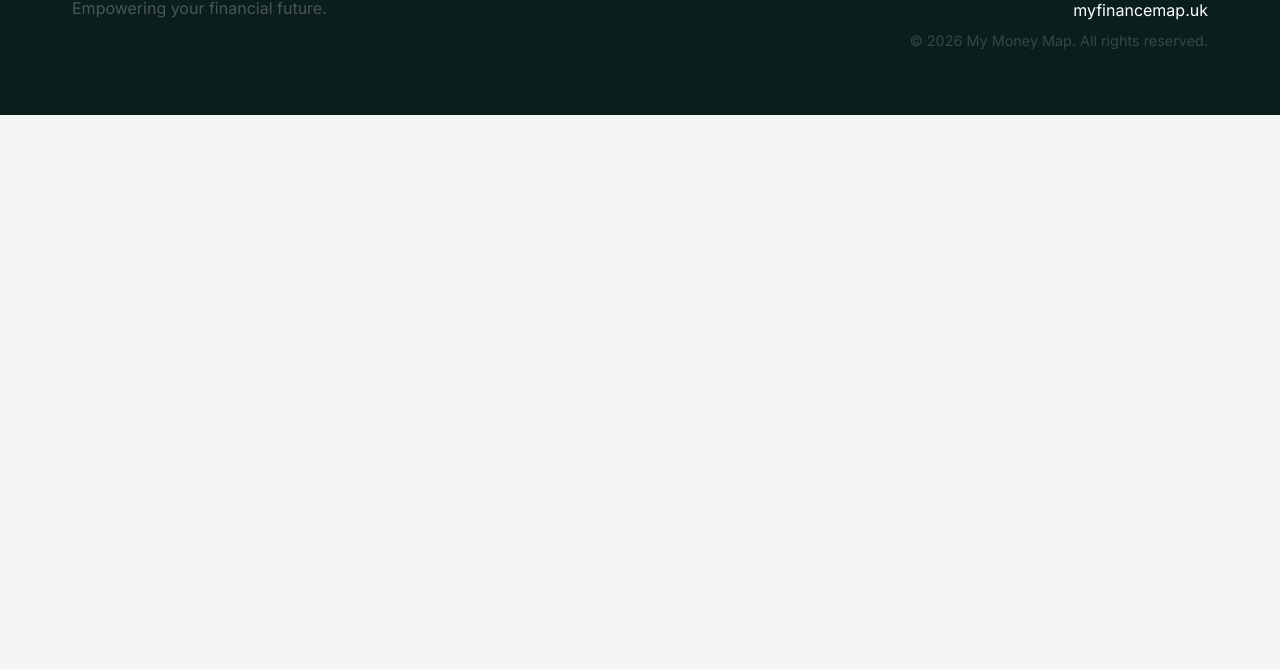
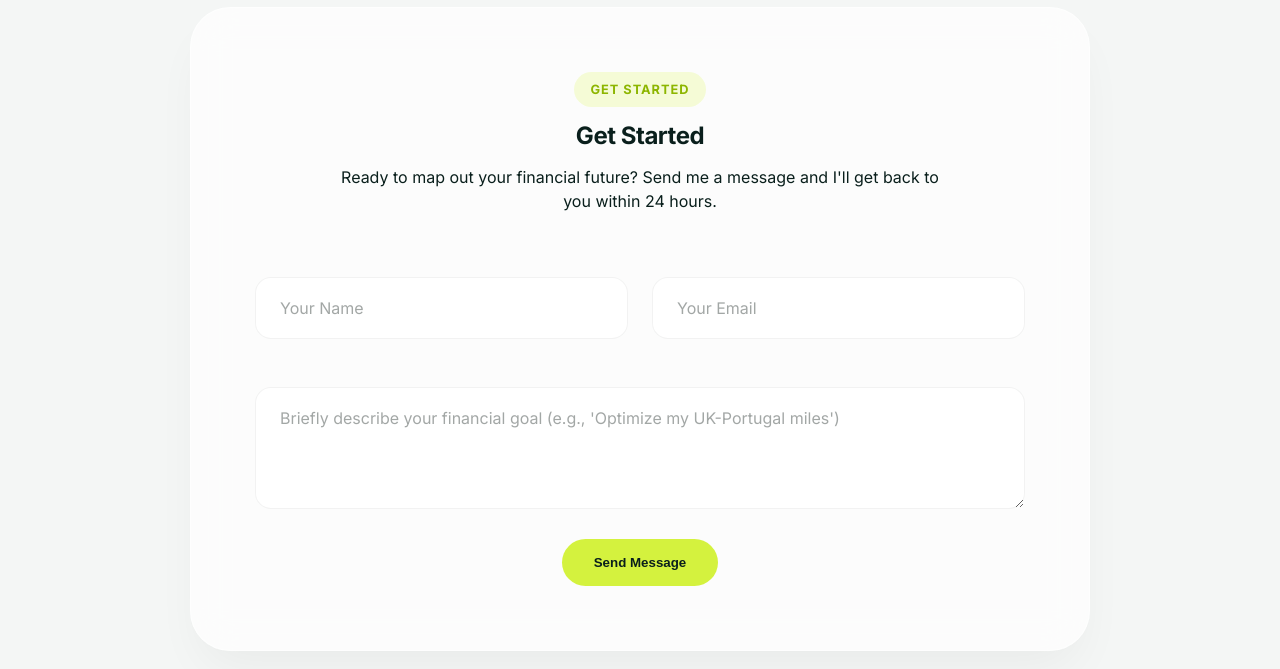
Before and after one commit to mhancock85/my-money-map, a plain HTML site: page index.html in a window 1280 px wide. Shown: the part 2571-3240 px from the top of the page. Before the commit the page ends 2686 px from the top, so only its background shows below. Drawn offline with Linux system fonts and the light colour scheme.

Commit message:
Add premium glassmorphic contact section with bilingual support

```diff
--- a/index.html
+++ b/index.html
@@ -55,7 +55,7 @@
                     <button class="lang-btn active" data-lang="en" title="English">🇬🇧</button>
                     <button class="lang-btn" data-lang="pt" title="Português">🇧🇷</button>
                 </div>
-                <a href="#contact" class="btn btn-primary" data-i18n="nav.book">Book a Free Discovery Call</a>
+                <a href="#contact" class="btn btn-primary" data-i18n="nav.book_call">Book a Free Discovery Call</a>
             </div>
         </div>
     </nav>
@@ -189,6 +189,41 @@
             </div>
         </div>
     </section>
+    <!-- Contact Section -->
+    <section id="contact" class="contact">
+        <div class="container">
+            <div class="contact-glass">
+                <div class="section-header" style="text-align: center;">
+                    <span class="tag" data-i18n="contact.title">Get Started</span>
+                    <h2 data-i18n="contact.title">Get Started</h2>
+                    <p style="max-width: 600px; margin: 1rem auto;" data-i18n="contact.description">Ready to map out
+                        your financial future? Send me a message and I'll get back to you within 24 hours.</p>
+                </div>
+
+                <form class="contact-form">
+                    <div class="form-row">
+                        <div class="form-group">
+                            <input type="text" data-i18n-placeholder="contact.name_placeholder" placeholder="Your Name"
+                                required>
+                        </div>
+                        <div class="form-group">
+                            <input type="email" data-i18n-placeholder="contact.email_placeholder"
+                                placeholder="Your Email" required>
+                        </div>
+                    </div>
+                    <div class="form-group">
+                        <textarea rows="4" data-i18n-placeholder="contact.message_placeholder"
+                            placeholder="Briefly describe your financial goal (e.g., 'Optimize my UK-Portugal miles')"
+                            required></textarea>
+                    </div>
+                    <div style="text-align: center;">
+                        <button type="submit" class="btn btn-primary" data-i18n="contact.submit_button">Send
+                            Message</button>
+                    </div>
+                </form>
+            </div>
+        </div>
+    </section>
 
     <!-- Footer -->
     <footer>
--- a/style.css
+++ b/style.css
@@ -564,3 +564,82 @@ footer .social-link:hover {
         display: none;
     }
 }
+
+/* Contact Section */
+.contact {
+    padding: 8rem 0;
+    background-color: var(--color-bg-light);
+    position: relative;
+    overflow: hidden;
+}
+
+.contact-glass {
+    background: rgba(255, 255, 255, 0.7);
+    backdrop-filter: blur(20px);
+    -webkit-backdrop-filter: blur(20px);
+    border-radius: 40px;
+    padding: 4rem;
+    border: 1px solid rgba(255, 255, 255, 0.5);
+    box-shadow: 0 25px 50px -12px rgba(0, 0, 0, 0.05);
+    max-width: 900px;
+    margin: 0 auto;
+}
+
+.contact-form {
+    margin-top: 3rem;
+}
+
+.form-row {
+    display: grid;
+    grid-template-columns: 1fr;
+    gap: 1.5rem;
+    margin-bottom: 1.5rem;
+}
+
+@media (min-width: 768px) {
+    .form-row {
+        grid-template-columns: 1fr 1fr;
+    }
+}
+
+.form-group {
+    margin-bottom: 1.5rem;
+}
+
+.form-group input,
+.form-group textarea {
+    width: 100%;
+    padding: 1.25rem 1.5rem;
+    background: white;
+    border: 1px solid rgba(0, 0, 0, 0.05);
+    border-radius: 16px;
+    font-family: inherit;
+    font-size: 1rem;
+    color: var(--color-text-dark);
+    transition: all 0.3s ease;
+}
+
+.form-group input:focus,
+.form-group textarea:focus {
+    outline: none;
+    border-color: var(--color-primary);
+    box-shadow: 0 0 0 4px rgba(212, 242, 62, 0.1);
+}
+
+.form-group input::placeholder,
+.form-group textarea::placeholder {
+    color: var(--color-text-grey);
+    opacity: 0.6;
+}
+
+/* Responsive adjustments */
+@media (max-width: 768px) {
+    .contact-glass {
+        padding: 2.5rem 1.5rem;
+        border-radius: 30px;
+    }
+
+    .hero-content h1 {
+        font-size: 2.5rem;
+    }
+}
--- a/translations.js
+++ b/translations.js
@@ -5,10 +5,18 @@ const translations = {
         "nav.about": "About Marcia",
         "nav.services": "Services",
         "nav.resources": "Resources",
-        "nav.book": "Book a Free Discovery Call",
+        "nav.book_call": "Book a Free Discovery Call",
         "nav.dropdown.coaching": "Coaching",
         "nav.dropdown.events": "Events",
         "nav.dropdown.partners": "Partnerships",
+
+        // Contact Section
+        "contact.title": "Get Started",
+        "contact.description": "Ready to map out your financial future? Send me a message and I'll get back to you within 24 hours.",
+        "contact.name_placeholder": "Your Name",
+        "contact.email_placeholder": "Your Email",
+        "contact.message_placeholder": "Briefly describe your financial goal (e.g., 'Optimize my UK-Portugal miles')",
+        "contact.submit_button": "Send Message",
 
         // Hero Section
         "hero.tag": "Unlock Your Wealth",
@@ -55,10 +63,18 @@ const translations = {
         "nav.about": "Sobre a Marcia",
         "nav.services": "Serviços",
         "nav.resources": "Recursos",
-        "nav.book": "Agende uma Chamada Grátis",
+        "nav.book_call": "Agende uma Chamada Grátis",
         "nav.dropdown.coaching": "Coaching",
         "nav.dropdown.events": "Eventos",
         "nav.dropdown.partners": "Parcerias",
+
+        // Contact Section
+        "contact.title": "Comece Agora",
+        "contact.description": "Pronto para traçar seu futuro financeiro? Envie-me uma mensagem e entrarei em contato em até 24 horas.",
+        "contact.name_placeholder": "Seu Nome",
+        "contact.email_placeholder": "Seu E-mail",
+        "contact.message_placeholder": "Descreva brevemente seu objetivo (ex: 'Otimizar milhas UK-Portugal')",
+        "contact.submit_button": "Enviar Mensagem",
 
         // Hero Section
         "hero.tag": "Desbloqueie Sua Riqueza",
@@ -141,6 +157,14 @@ class I18n {
             }
         });
 
+        // Update placeholders
+        document.querySelectorAll('[data-i18n-placeholder]').forEach(el => {
+            const key = el.getAttribute('data-i18n-placeholder');
+            if (translations[lang] && translations[lang][key]) {
+                el.placeholder = translations[lang][key];
+            }
+        });
+
         // Update active button states
         document.querySelectorAll('.lang-btn').forEach(btn => {
             btn.classList.remove('active');
```
